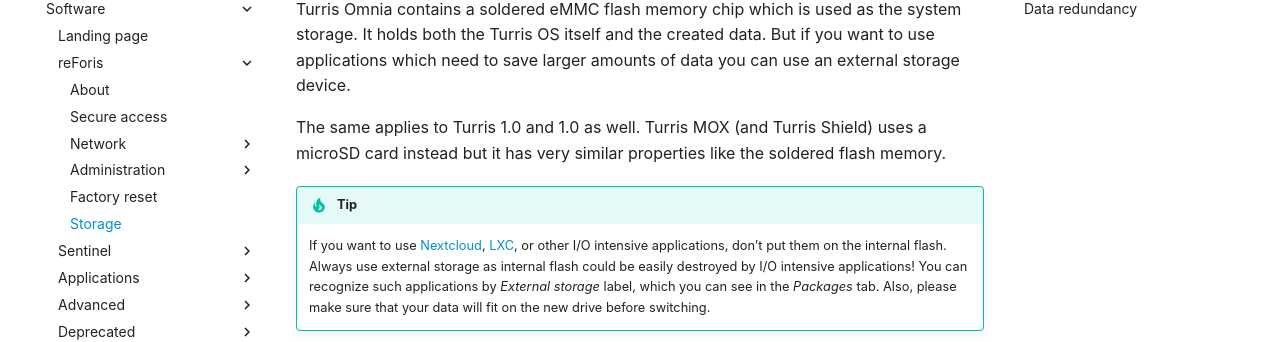
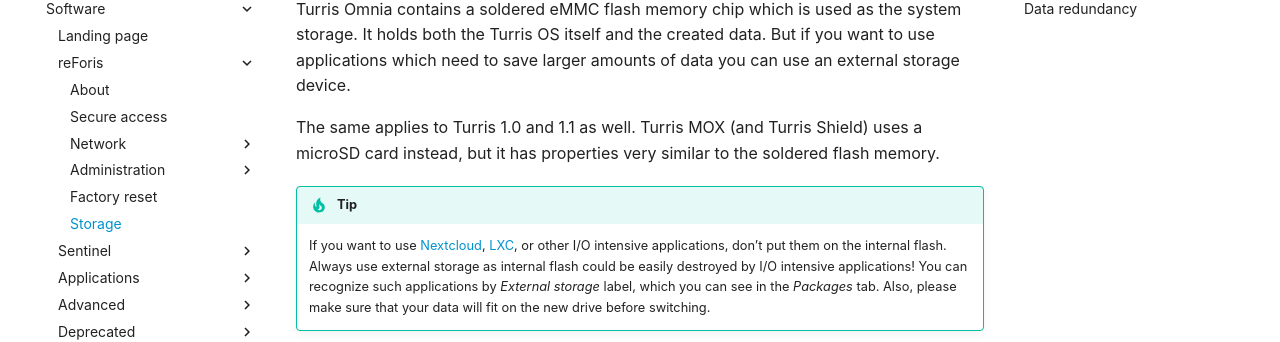
Before and after one commit to turris-cz/user-docs, an MkDocs documentation site: the page built from docs/basics/reforis/storage-plugin/storage-plugin.md, in a window 1280 px wide and 900 px high. Shown: the part 183-525 px from the top of the window. Built offline with MkDocs 1.6.1 and Material for MkDocs 9.7.7, drawn with Linux system fonts in a browser that asks for light colours; plug-ins that fetch from the network failed and are left out.

Commit message:
basics/reforis/storage-plugin: Fix a typo and a strange sentence

```diff
--- a/docs/basics/reforis/storage-plugin/storage-plugin.md
+++ b/docs/basics/reforis/storage-plugin/storage-plugin.md
@@ -10,8 +10,8 @@
 if you want to use applications which need to save larger amounts of data you
 can use an external storage device.
 
-The same applies to Turris 1.0 and 1.0 as well. Turris MOX (and Turris Shield)
-uses a microSD card instead but it has very similar properties like the
+The same applies to Turris 1.0 and 1.1 as well. Turris MOX (and Turris Shield)
+uses a microSD card instead, but it has properties very similar to the
 soldered flash memory.
 
 !!! tip
```
